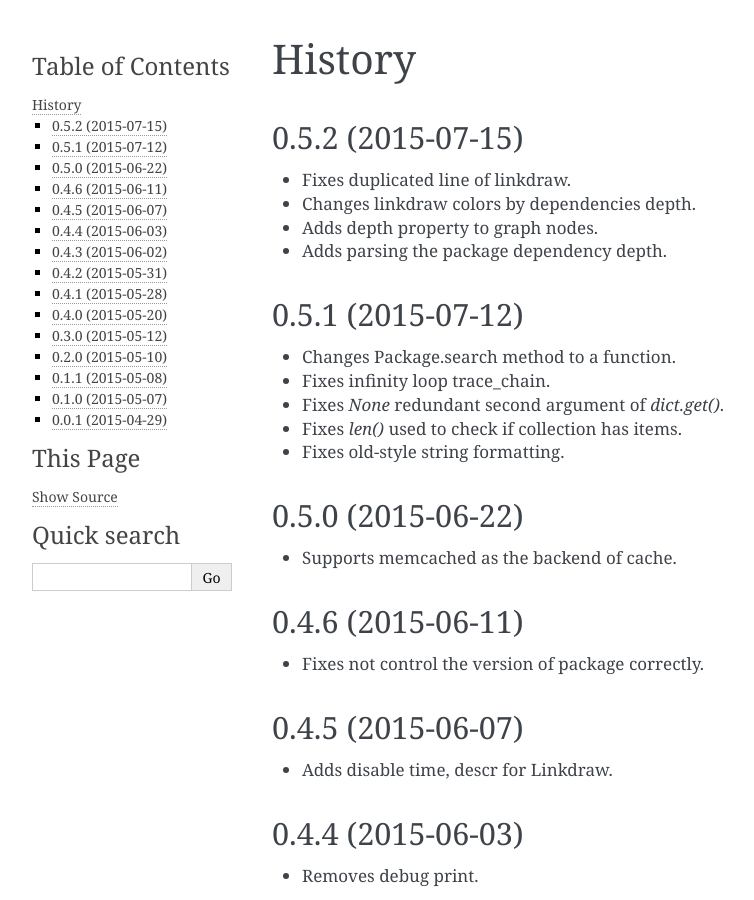
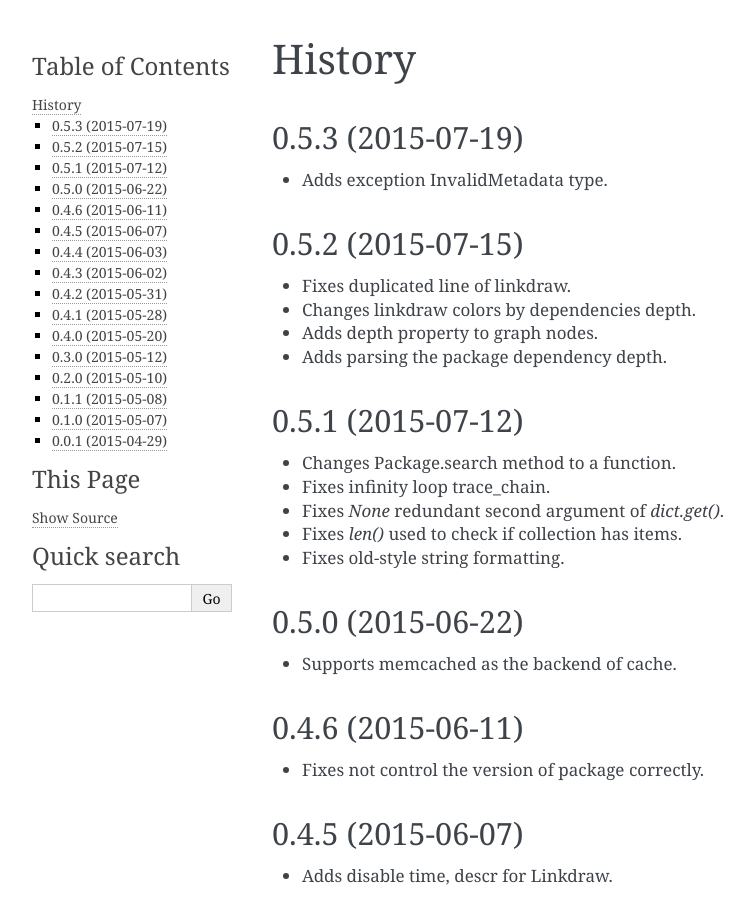
Before and after one commit to mkouhei/py-deps, a Sphinx documentation site: the page built from docs/source/HISTORY.rst, in a window 1280 px wide and 900 px high. Shown: the whole window, without its empty margins (148-902 px from the left). Built offline with Sphinx 7.4.7, drawn with Linux system fonts in a browser that asks for light colours.

Commit message:
Bump version.
Signed-off-by: Kouhei Maeda <mkouhei@palmtb.net>

```diff
--- a/docs/source/HISTORY.rst
+++ b/docs/source/HISTORY.rst
@@ -1,5 +1,10 @@
 History
 =======
+
+0.5.3 (2015-07-19)
+------------------
+
+* Adds exception InvalidMetadata type.
 
 0.5.2 (2015-07-15)
 ------------------
--- a/docs/source/conf.py
+++ b/docs/source/conf.py
@@ -57,7 +57,7 @@ copyright = '2015, Kouhei Maeda <mkouhei@palmtb.net>'
 # The short X.Y version.
 version = '0.5'
 # The full version, including alpha/beta/rc tags.
-release = '0.5.2'
+release = '0.5.3'
 
 # The language for content autogenerated by Sphinx. Refer to documentation
 # for a list of supported languages.
--- a/setup.py
+++ b/setup.py
@@ -87,7 +87,7 @@ with open('extras_requirement.txt', 'w') as _file:
     _file.write('\n'.join(extras_require.get('reST')))
 
 setup(name='py-deps',
-      version='0.5.2',
+      version='0.5.3',
       description='parsing the Python deps and generating graph data',
       long_description=long_description,
       author='Kouhei Maeda',
```
